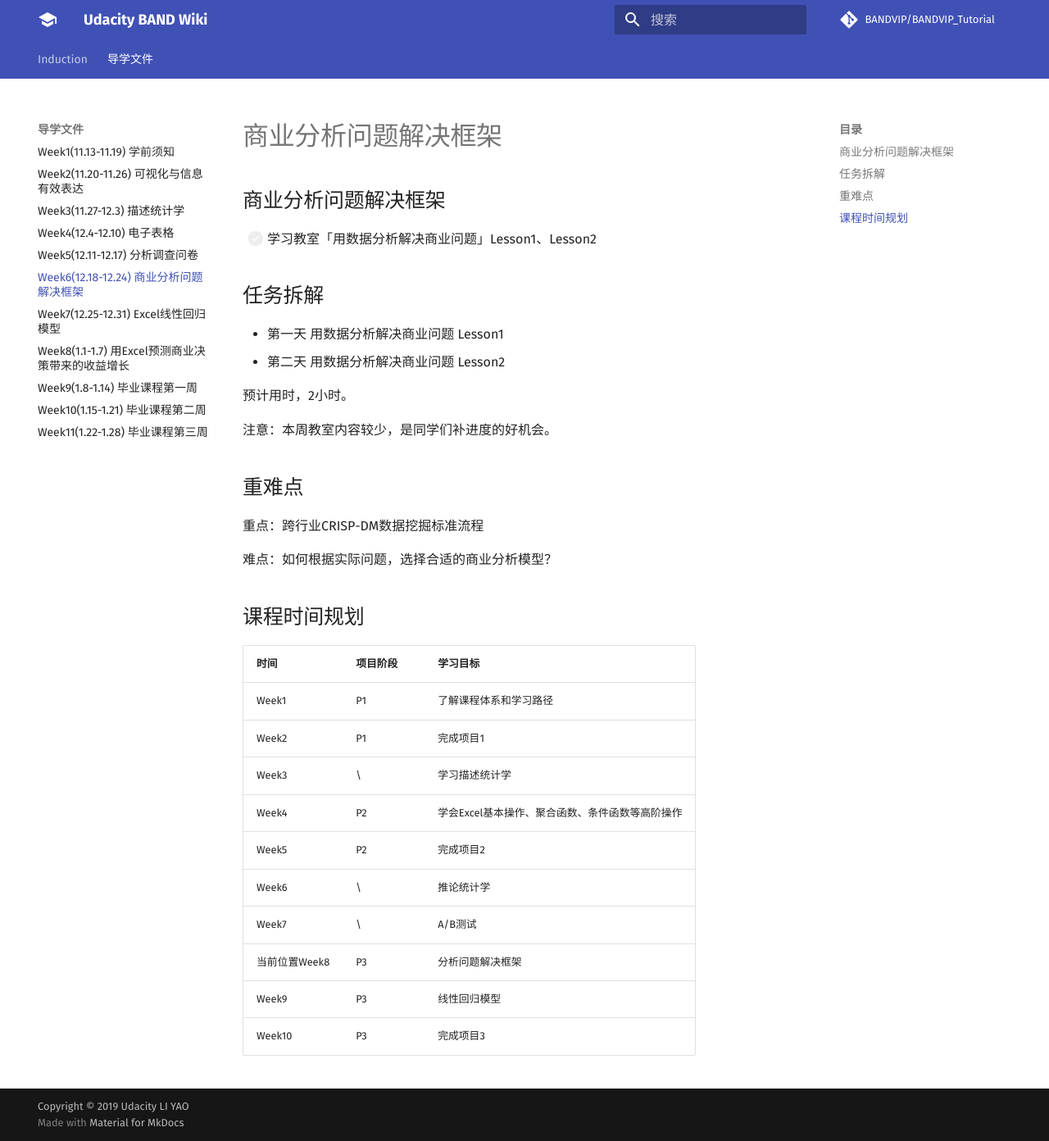
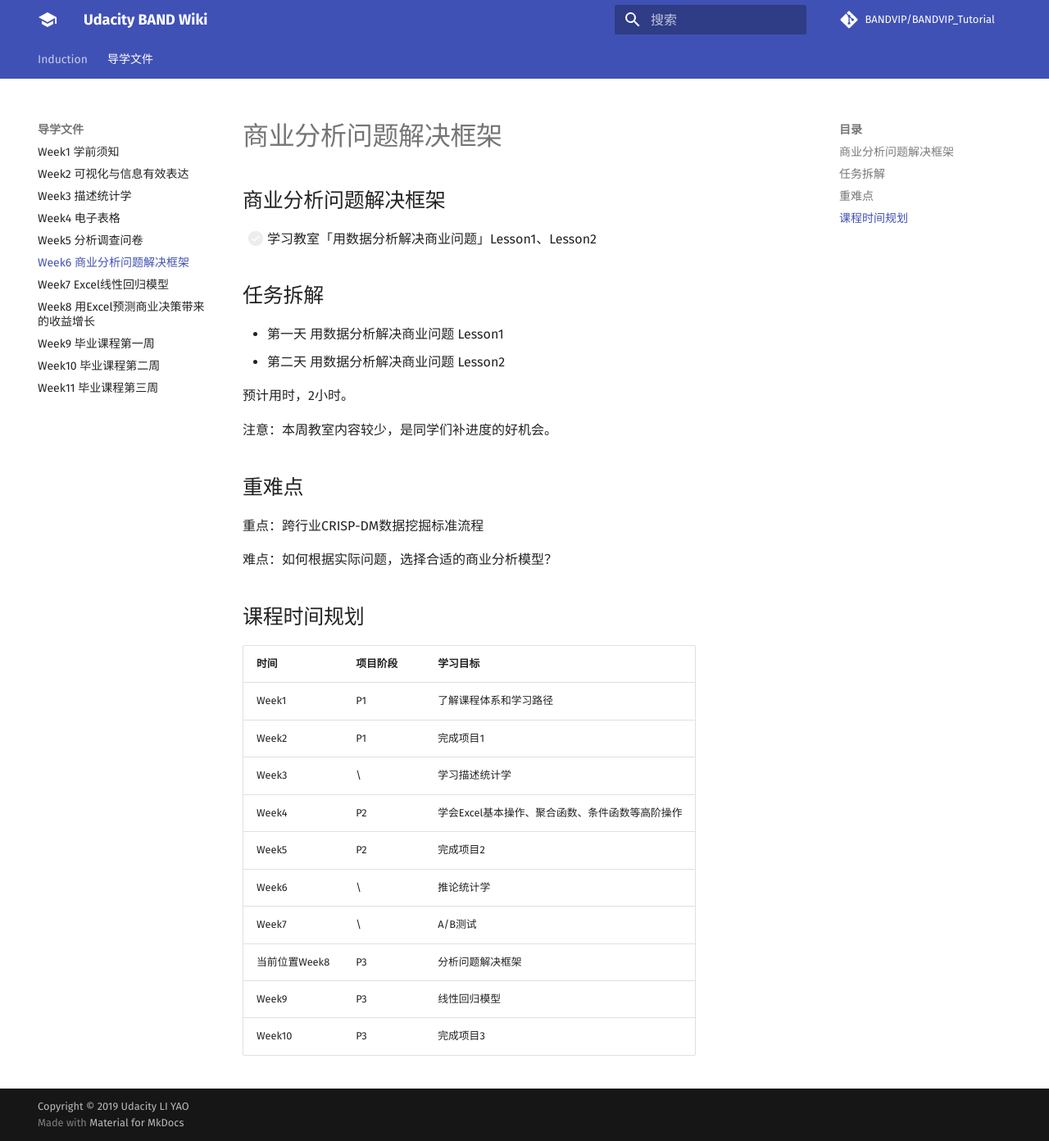
Before and after one commit to BANDVIP/BANDVIP_Tutorial, an MkDocs documentation site: the page built from docs/8.md, in a window 1280 px wide and 1392 px high. Shown: the whole window at 82% size. Built offline with MkDocs 1.6.1 and Material for MkDocs 9.7.7, drawn with Linux system fonts in a browser that asks for light colours; comment, search, counter and statistics services are not loaded.

Commit message:
更新2020版导学

```diff
--- a/mkdocs.yml
+++ b/mkdocs.yml
@@ -19,17 +19,17 @@ nav:
     - Getting Started: index.md
     - 补充资料 : support.md
   - 导学文件:
-    - Week1(11.13-11.19) 学前须知: 1.md
-    - Week2(11.20-11.26) 可视化与信息有效表达: 2.md
-    - Week3(11.27-12.3) 描述统计学: 3.md
-    - Week4(12.4-12.10) 电子表格: 4.md
-    - Week5(12.11-12.17) 分析调查问卷: 5.md
-    - Week6(12.18-12.24) 商业分析问题解决框架: 8.md
-    - Week7(12.25-12.31) Excel线性回归模型: 9.md
-    - Week8(1.1-1.7) 用Excel预测商业决策带来的收益增长: 10.md
-    - Week9(1.8-1.14) 毕业课程第一周: 11.md
-    - Week10(1.15-1.21) 毕业课程第二周: 12.md
-    - Week11(1.22-1.28) 毕业课程第三周: 13.md
+    - Week1 学前须知: 1.md
+    - Week2 可视化与信息有效表达: 2.md
+    - Week3 描述统计学: 3.md
+    - Week4 电子表格: 4.md
+    - Week5 分析调查问卷: 5.md
+    - Week6 商业分析问题解决框架: 8.md
+    - Week7 Excel线性回归模型: 9.md
+    - Week8 用Excel预测商业决策带来的收益增长: 10.md
+    - Week9 毕业课程第一周: 11.md
+    - Week10 毕业课程第二周: 12.md
+    - Week11 毕业课程第三周: 13.md
     #- Week12(4.1-4.7) 毕业课程第二周: 12.md
     #- Week13(4.8-4.14) 毕业课程第三周: 13.md
     #- Week6(12.18-12.24) 推论统计学: 6.md
```
Also changed, not shown: docs/index.md (+10 -0 lines).
